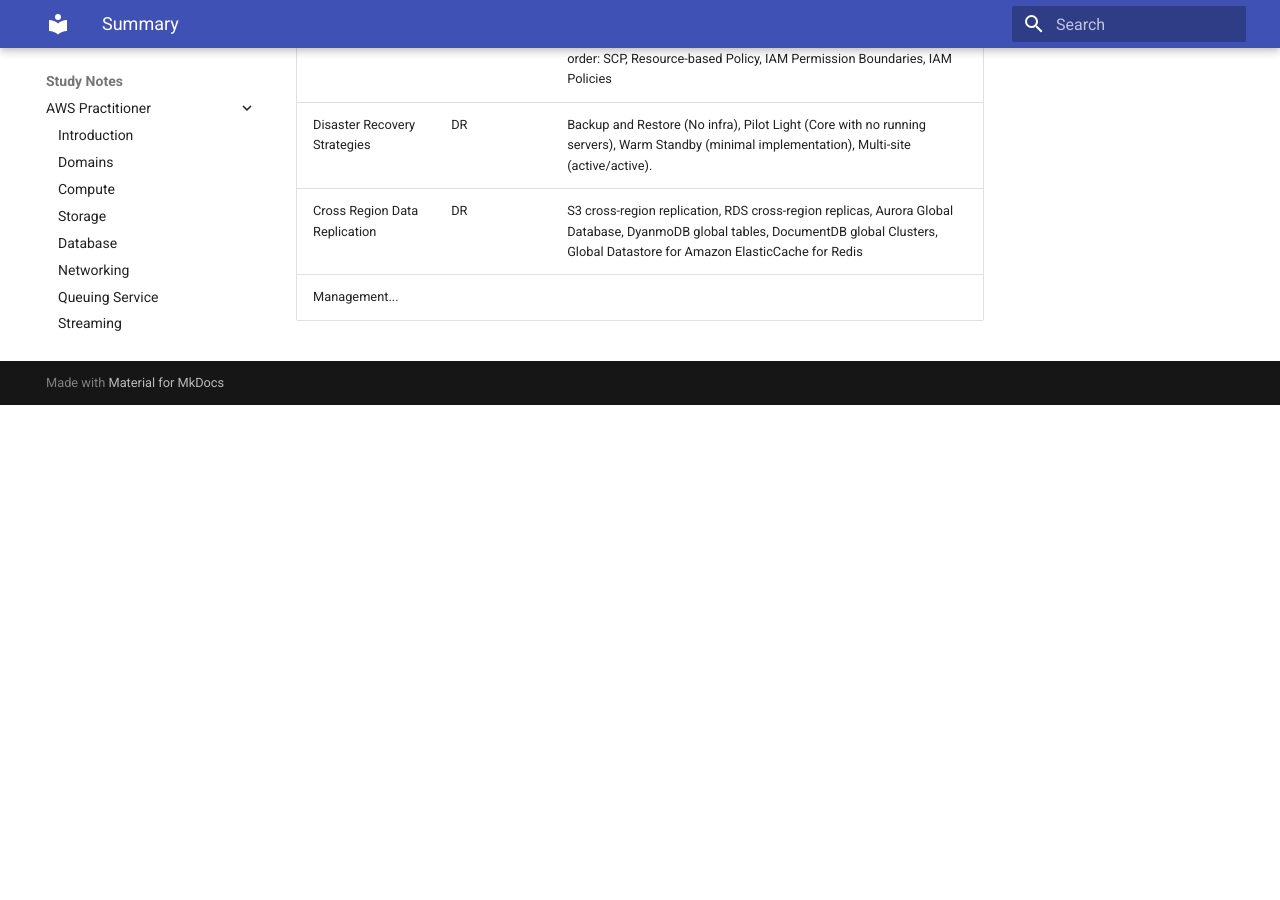
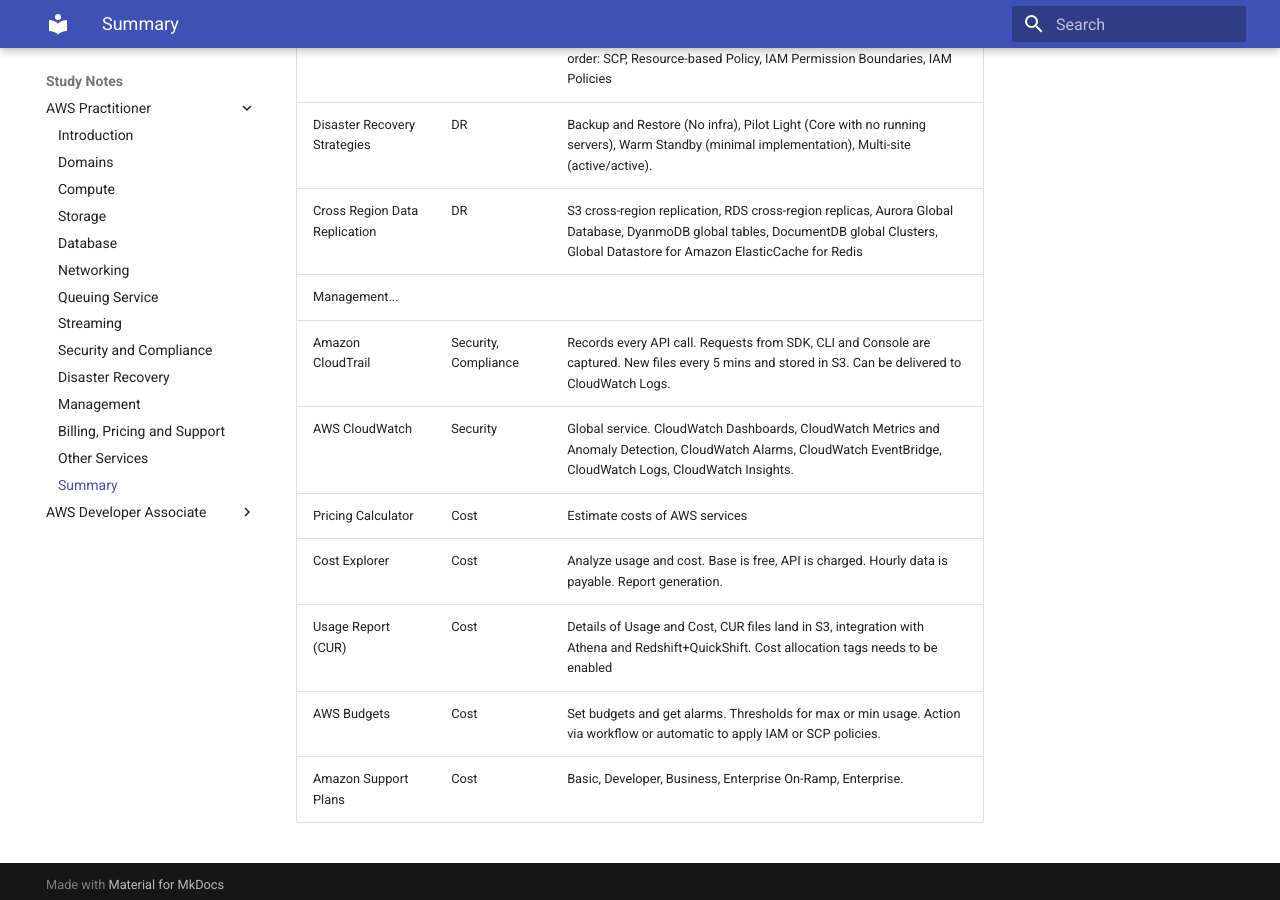
Before and after one commit to syed-islam/syed-islam.github.io, an MkDocs documentation site: the page built from docs/notes/aws-practitioner/summary.md, in a window 1280 px wide and 900 px high, scrolled down 7943 px. Built offline with MkDocs 1.6.1 and Material for MkDocs 9.7.7, drawn with Linux system fonts in a browser that asks for light colours; comment, search, counter and statistics services are not loaded; before the commit the page ends 8348 px from its top, so only the background shows below that.

Commit message:
Updated summary

```diff
--- a/docs/notes/aws-practitioner/summary.md
+++ b/docs/notes/aws-practitioner/summary.md
@@ -121,3 +121,10 @@
 | Disaster Recovery Strategies | DR | Backup and Restore (No infra), Pilot Light (Core with no running servers), Warm Standby (minimal implementation), Multi-site (active/active).|
 | Cross Region Data Replication | DR | S3 cross-region replication, RDS cross-region replicas, Aurora Global Database, DyanmoDB global tables, DocumentDB global Clusters, Global Datastore for Amazon ElasticCache for Redis|
 |Management...|||
+| Amazon CloudTrail | Security, Compliance | Records every API call. Requests from SDK, CLI and Console are captured. New files every 5 mins and stored in S3. Can be delivered to CloudWatch Logs.|
+| AWS CloudWatch | Security | Global service. CloudWatch Dashboards, CloudWatch Metrics and Anomaly Detection, CloudWatch Alarms, CloudWatch EventBridge, CloudWatch Logs, CloudWatch Insights.|
+| Pricing Calculator | Cost | Estimate costs of AWS services |
+| Cost Explorer | Cost | Analyze usage and cost. Base is free, API is charged. Hourly data is payable. Report generation.|
+| Usage Report (CUR) | Cost | Details of Usage and Cost, CUR files land in S3, integration with Athena and Redshift+QuickShift. Cost allocation tags needs to be enabled |
+| AWS Budgets | Cost | Set budgets and get alarms. Thresholds for max or min usage. Action via workflow or automatic to apply IAM or SCP policies.|
+| Amazon Support Plans | Cost | Basic, Developer, Business, Enterprise On-Ramp, Enterprise.|
```
